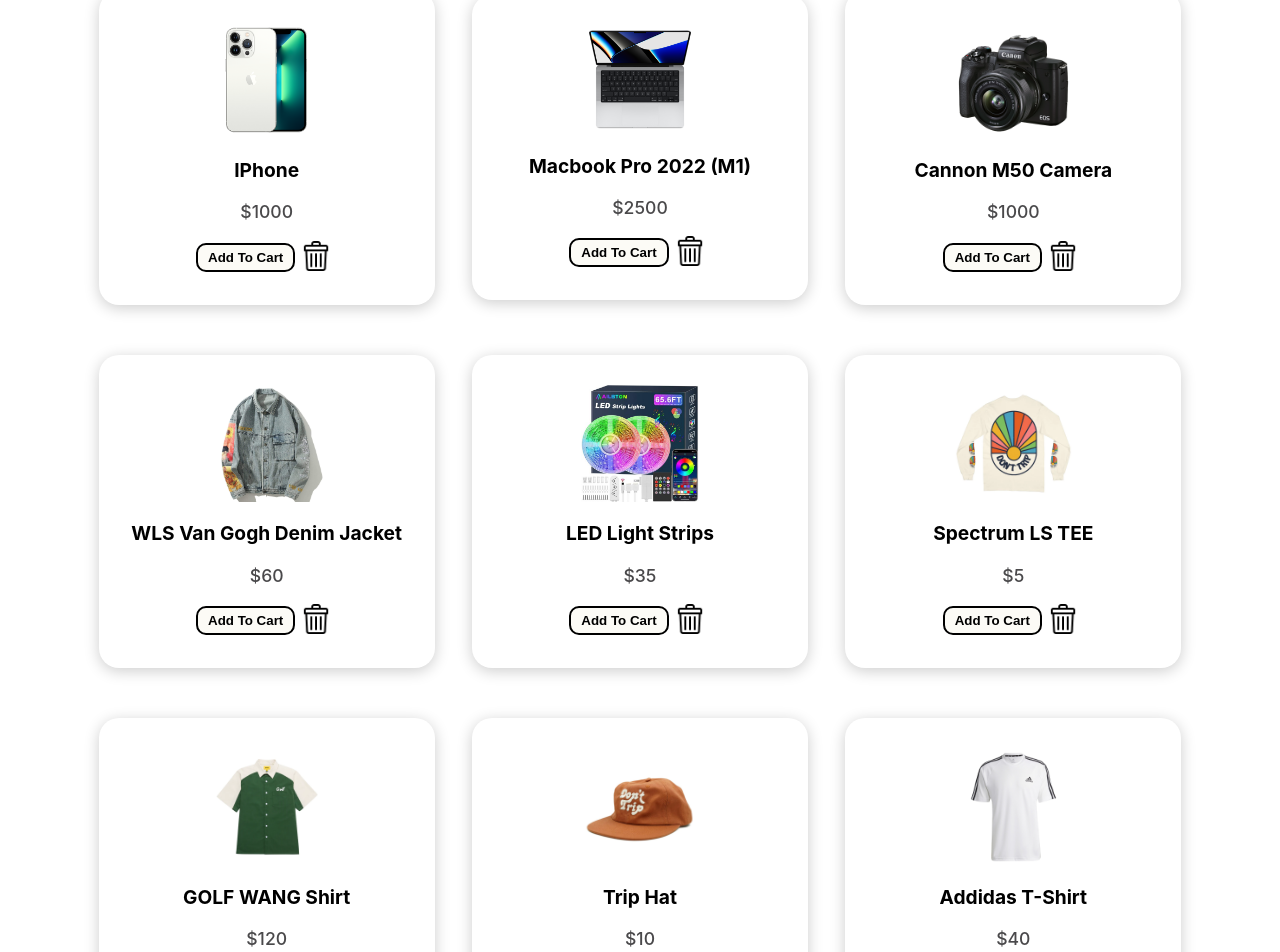
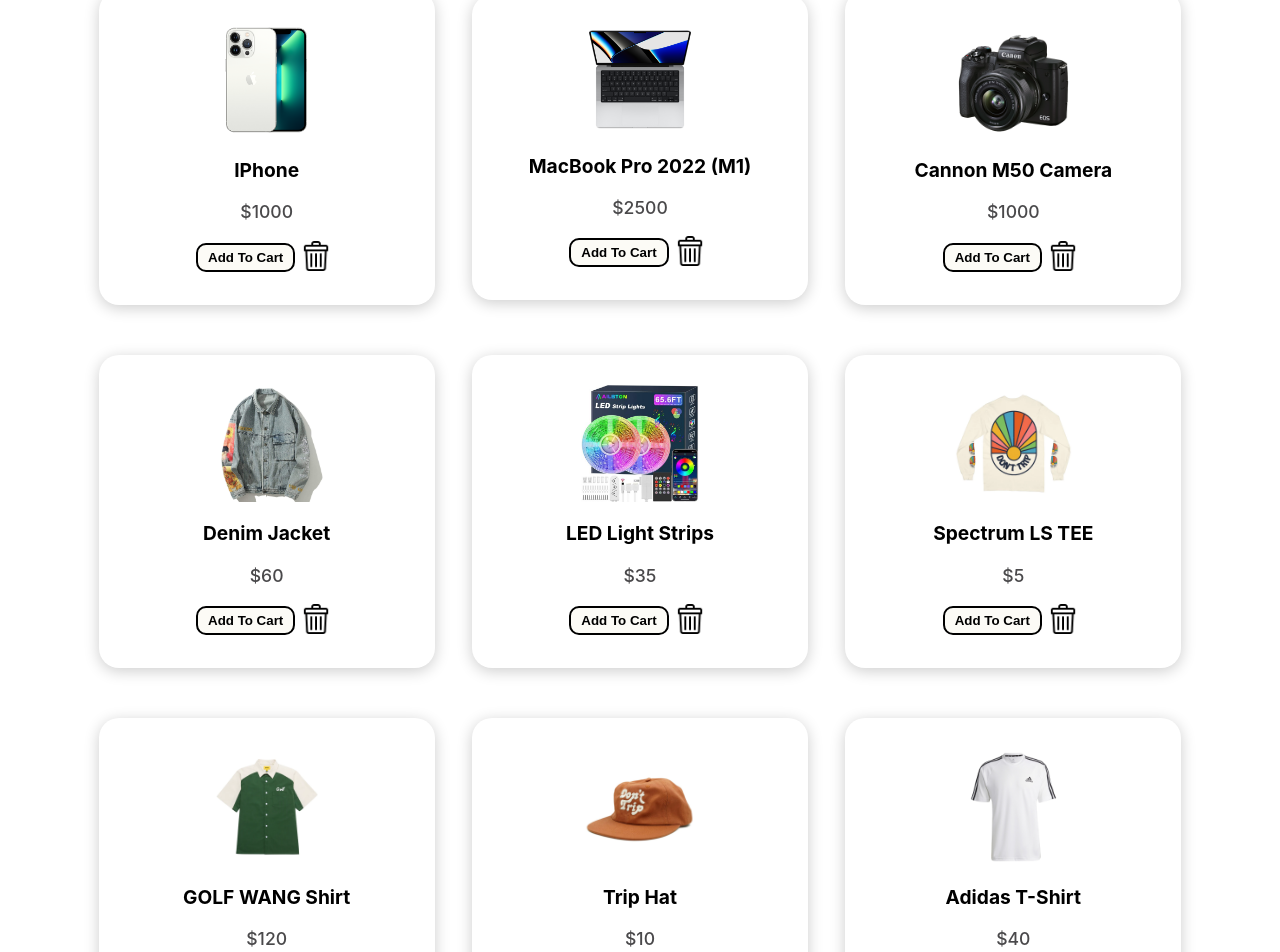
Before and after one commit to Rahaf-Mansour/shopping-list, a React (Create React App) app: page / in a window 1280 px wide. Shown: the part 236-1188 px from the top of the page. Built offline with nearby package versions, Linux system fonts and the light colour scheme.

Commit message:
Edit the product names and fix some typos

```diff
--- a/src/data/productsData.js
+++ b/src/data/productsData.js
@@ -17,7 +17,7 @@
   },
   {
     id: 2,
-    productName: "Macbook Pro 2022 (M1)",
+    productName: "MacBook Pro 2022 (M1)",
     productPrice: 2500,
     productImage: product2,
   },
@@ -29,7 +29,7 @@
   },
   {
     id: 4,
-    productName: "WLS Van Gogh Denim Jacket",
+    productName: "Denim Jacket",
     productPrice: 60,
     productImage: product4,
   },
@@ -59,7 +59,7 @@
   },
   {
     id: 9,
-    productName: "Addidas T-Shirt",
+    productName: "Adidas T-Shirt",
     productPrice: 40.0,
     productImage: product9,
   },
```
